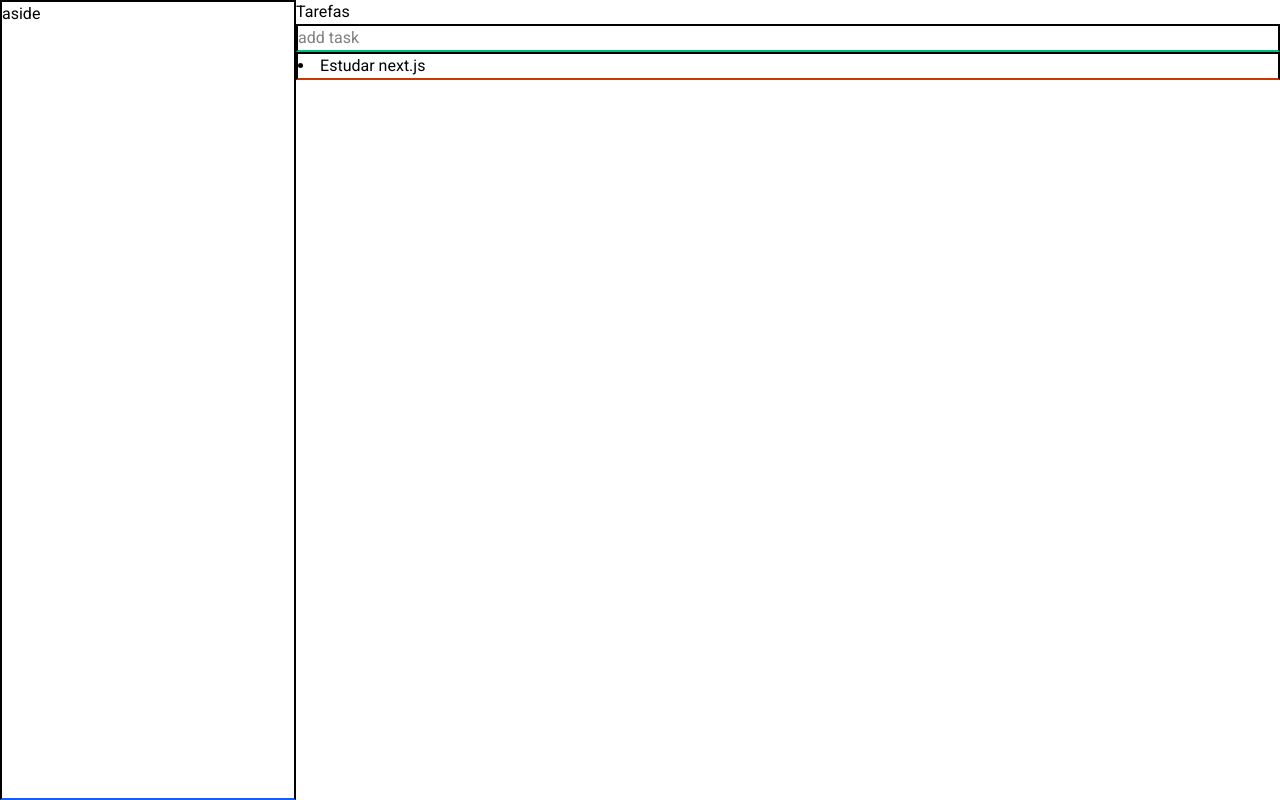
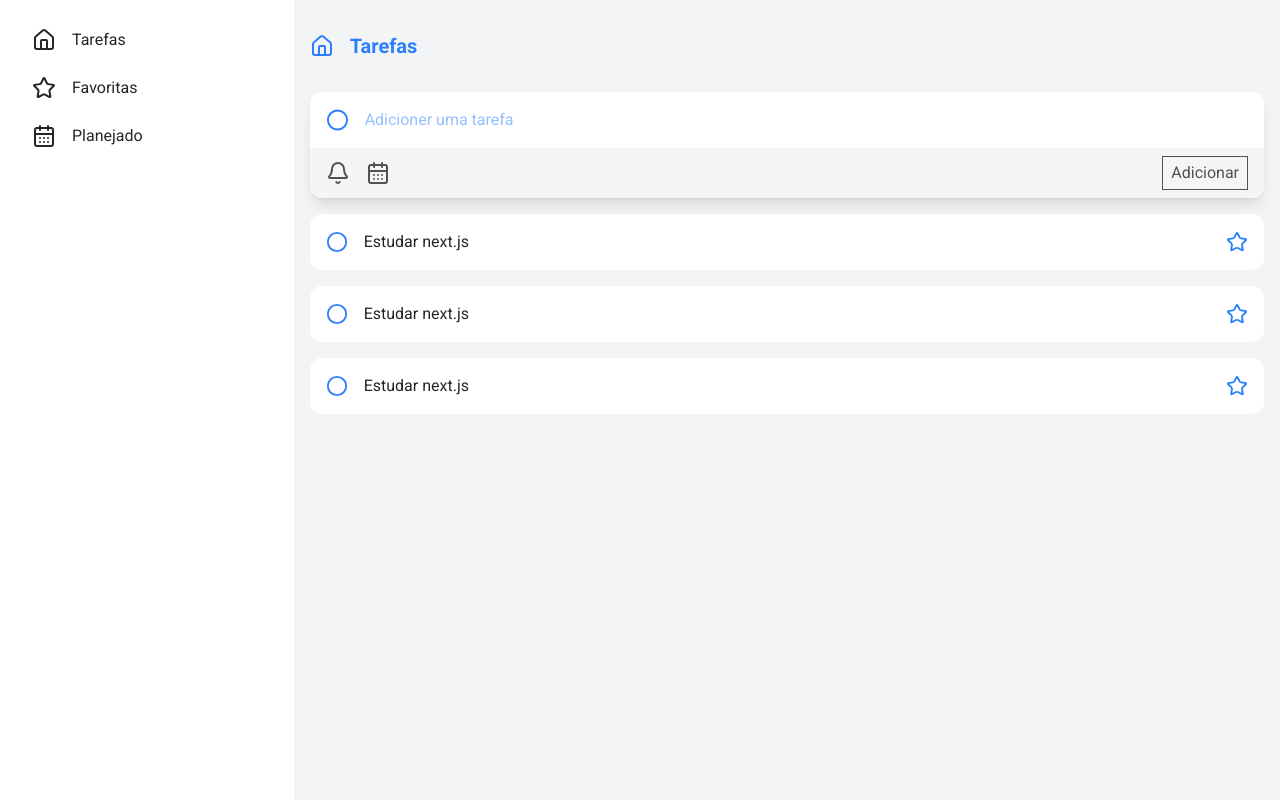
Before and after one commit to ivanrods/task-pro, a Next.js app: page / in a window 1280 px wide. Built offline with nearby package versions, Linux system fonts and the light colour scheme.

Commit message:
feat:create initial styles

```diff
--- a/src/app/components/AddTaskInput.tsx
+++ b/src/app/components/AddTaskInput.tsx
@@ -1,7 +1,25 @@
+import { Bell, CalendarDays, Circle } from "lucide-react";
+
 const AddTaskInput = () => {
   return (
-    <div className="w-full  border-2 border-b-emerald-500">
-      <input placeholder="add task" />
+    <div className="w-full bg-white rounded-xl shadow-lg mb-4 overflow-hidden">
+      <div className="flex gap-4 w-full bg-white px-4 py-4 text-blue-500 ">
+        <Circle />
+        <input
+          placeholder="Adicioner uma tarefa"
+          className="w-full border-none outline-none"
+        />
+      </div>
+
+      <div className="w-full py-2 px-4 bg-neutral-100 flex justify-between items-center  text-neutral-600">
+        <div className="flex gap-4 ">
+          <Bell />
+          <CalendarDays />
+        </div>
+        <button className="border-1 border-b-neutral-600 px-2 py-1">
+          Adicionar
+        </button>
+      </div>
     </div>
   );
 };
--- a/src/app/components/Drawer.tsx
+++ b/src/app/components/Drawer.tsx
@@ -1,6 +1,25 @@
+import { CalendarDays, House, Star } from "lucide-react";
+
 const Drawer = () => {
   return (
-    <aside className="w-96 h-full border-2 border-b-blue-600">aside</aside>
+    <aside className="w-96 h-full">
+      <nav>
+        <ul className="list-none py-4">
+          <li className="flex gap-4 items-center pl-8 py-3 text-neutral-800 hover:bg-blue-300">
+            <House />
+            <p> Tarefas</p>
+          </li>
+          <li className="flex gap-4 items-center pl-8 py-3 text-neutral-800 hover:bg-blue-300">
+            <Star />
+            <p> Favoritas</p>
+          </li>
+          <li className="flex gap-4 items-center pl-8 py-3 text-neutral-800 hover:bg-blue-300">
+            <CalendarDays />
+            <p> Planejado</p>
+          </li>
+        </ul>
+      </nav>
+    </aside>
   );
 };
 
--- a/src/app/components/TaskItem.tsx
+++ b/src/app/components/TaskItem.tsx
@@ -1,6 +1,11 @@
+import { Circle, Star } from "lucide-react";
+
 const TaskItem = () => {
   return (
-    <li className="w-full border-2 border-b-orange-700">Estudar next.js</li>
+    <li className="w-full flex py-4 px-4 gap-4 mb-4 items-center bg-white rounded-xl text-blue-500 ">
+      <Circle />
+      <p className="w-full text-neutral-800">Estudar next.js</p> <Star />
+    </li>
   );
 };
 
--- a/src/app/page.tsx
+++ b/src/app/page.tsx
@@ -1,14 +1,20 @@
+import { House } from "lucide-react";
 import AddTaskInput from "./components/AddTaskInput";
 import Drawer from "./components/Drawer";
 import TaskItem from "./components/TaskItem";
 
 export default function Home() {
   return (
-    <div className="h-screen w-screen flex">
+    <div className="h-screen w-screen flex ">
       <Drawer />
-      <div className="w-full">
-        <h1>Tarefas</h1>
+      <div className="w-full flex flex-col  bg-gray-100 px-4">
+        <div className="flex gap-4 items-center text-blue-500 text-xl font-bold py-8">
+          <House /> <h1>Tarefas</h1>
+        </div>
+
         <AddTaskInput />
+        <TaskItem />
+        <TaskItem />
         <TaskItem />
       </div>
     </div>
```
Also changed, not shown: package.json (+7 -6 lines), 1 other file (tests, documents, lock files or other folders).
